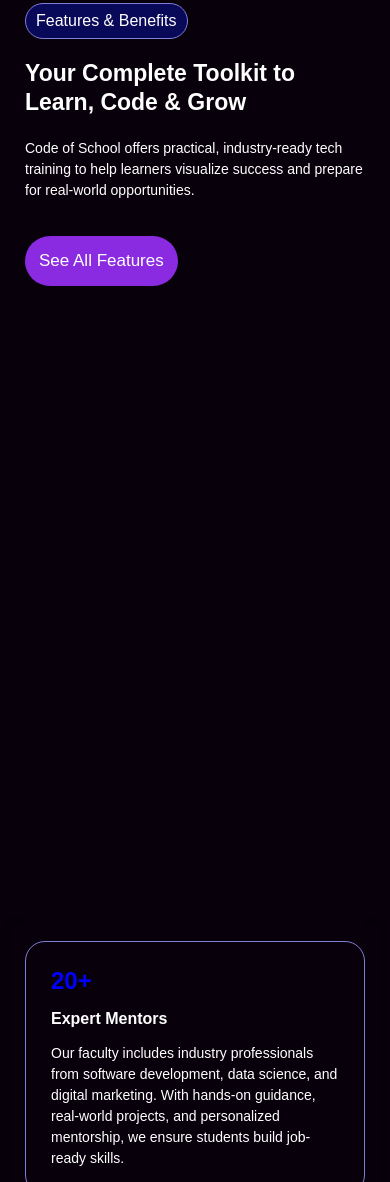
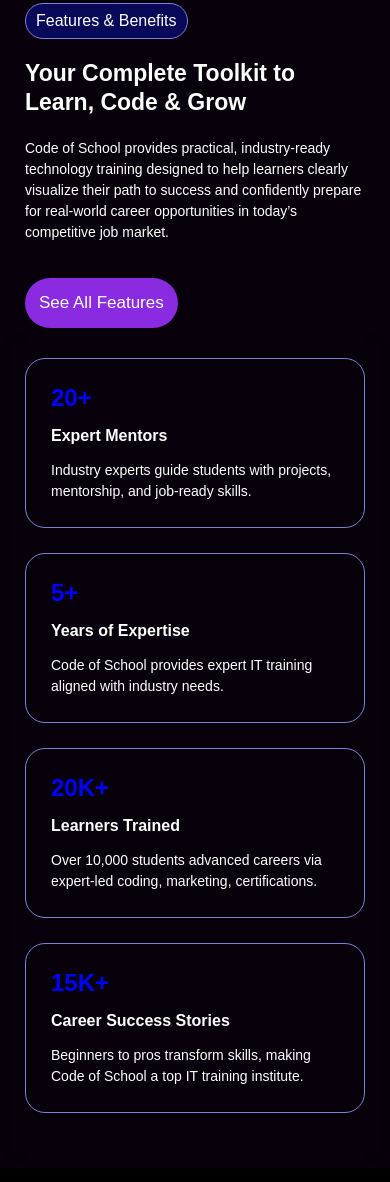
Before and after one commit to ritendragour/cos, a plain HTML site: page index.html in a window 390 px wide. Shown: the part 750-1932 px from the top of the page. Drawn offline with nearby package versions, Linux system fonts and the light colour scheme.

Commit message:
mobile view index solve

```diff
--- a/index.html
+++ b/index.html
@@ -132,8 +132,6 @@
             </div>
         </section>
 
-
-
         <!-- THIRD-SECTION-HOME-PAGE -->
         <section class="gallery">
             <div class="left">
@@ -142,8 +140,9 @@
                 </div>
                 <h1>Your Complete Toolkit to Learn, Code & Grow</h1>
                 <p class="gallery-left-para">
-                    Code of School offers practical, industry-ready tech training to help learners visualize success and
-                    prepare for real-world opportunities.
+                    Code of School provides practical, industry-ready technology training designed to help learners
+                    clearly visualize their path to success and confidently prepare for real-world career opportunities
+                    in today’s competitive job market.
                 </p>
                 <div class="left-button"><button>See All Features</button></div>
             </div>
@@ -153,18 +152,15 @@
                     <div class="gallery-right-content">
                         <h1 class="gallery-right-headone" class="gallery-right-headone">20+</h1>
                         <h3 class="gallery-right-headthree" class="gallery-right-headthree">Expert Mentors</h3>
-                        <p class="gallery-right-para" class="gallery-right-para">Our faculty includes industry
-                            professionals from software development, data science, and digital marketing. With hands-on
-                            guidance, real-world projects, and personalized mentorship, we ensure students build
-                            job-ready skills.</p>
+                        <p class="gallery-right-para" class="gallery-right-para">Industry experts guide students with
+                            projects, mentorship, and job-ready skills.</p>
                     </div>
 
                     <div class="gallery-right-content">
                         <h1 class="gallery-right-headone">5+</h1>
                         <h3 class="gallery-right-headthree">Years of Expertise</h3>
-                        <p class="gallery-right-para">With decades of combined expertise in IT and digital education,
-                            Code of School offers practical, hands-on training thoughtfully designed to match modern
-                            industry standards, employer expectations, and evolving professional career needs.</p>
+                        <p class="gallery-right-para">Code of School provides expert IT training aligned with industry
+                            needs.</p>
                     </div>
 
                 </div>
@@ -172,30 +168,22 @@
                     <div class="gallery-right-content">
                         <h1 class="gallery-right-headone">20K+</h1>
                         <h3 class="gallery-right-headthree">Learners Trained</h3>
-                        <p class="gallery-right-para">Over ten thousand students have already advanced their careers
-                            through our expert-led programs, gaining mastery in coding, digital marketing, and emerging
-                            technologies with practical skills, real-world projects, and industry-recognized
-                            certifications</p>
+                        <p class="gallery-right-para">Over 10,000 students advanced careers via expert-led coding,
+                            marketing, certifications.</p>
                     </div>
 
                     <div class="gallery-right-content">
                         <h1 class="gallery-right-headone">15K+</h1>
                         <h3 class="gallery-right-headthree">Career Success Stories</h3>
-                        <p class="gallery-right-para">From beginners to professionals, our learners have successfully
-                            transformed their skills into thriving careers, establishing Code of School as a trusted and
-                            leading institute in IT and digital marketing training..</p>
+                        <p class="gallery-right-para">Beginners to pros transform skills, making Code of School a top IT
+                            training institute.</p>
                     </div>
                 </div>
             </div>
+
         </section>
 
 
-        <!-- <div>
-  <p>Featured Sections</p>
-  <h1>We Don’t Just Offer Software — We Offer Solutions</h1>
-  <p>Lorem ipsum is placeholder text commonly used in the graphic, print, and publishing industries for previewing layouts and visual mockups.</p>
-
- </div> -->
         <!-- FOURTH-SECTION-HOME-PAGE -->
         <section class="fourth-section">
             <div class="fourth-section-content">
@@ -237,7 +225,10 @@
                     <div class="fourth-section-all">
                         <!-- <h4 class="fourth-section-headingone">Future through Values</h4> -->
                         <h1 class="fourth-section-headingtwo">Our Values</h1>
-                        <p class="fourth-section-para">At Code of School, we value practical learning, excellence, and innovation. We are committed to providing hands-on training, expert mentorship, and industry-relevant skills, all while fostering integrity and guiding students toward thriving careers in IT and digital marketing.</p>
+                        <p class="fourth-section-para">At Code of School, we value practical learning, excellence, and
+                            innovation. We are committed to providing hands-on training, expert mentorship, and
+                            industry-relevant skills, all while fostering integrity and guiding students toward thriving
+                            careers in IT and digital marketing.</p>
                         <button class="fourth-section-btn">Learn More</button>
                     </div>
 
@@ -407,11 +398,7 @@
 
     </div>
     <script src="script.js"> </script>
-    <script>
-        // Register GSAP plugin
-        gsap.registerPlugin(ScrollTrigger);
-
-        // Pin the .right section while scrolling through .gallery
+    <!-- <script>
       ScrollTrigger.create({
     trigger: ".gallery",
     start: "top top",
@@ -419,7 +406,8 @@
     pin: ".left",
     pinSpacing: true
 });
-    </script>
+
+    </script> -->
 </body>
 
 </html>
--- a/style.css
+++ b/style.css
@@ -211,7 +211,7 @@ body {
 .gallery {
     display: flex;
     justify-content: center;
-    min-height: 155vh;
+    /* min-height: 155vh; */
     background-color: #08010c;
     padding: 50px 50px 0px 50px;
 }
```
Also changed, not shown: header-footer.css (+0 -21 lines). Lines whose indentation alone changed are shown as unchanged.
